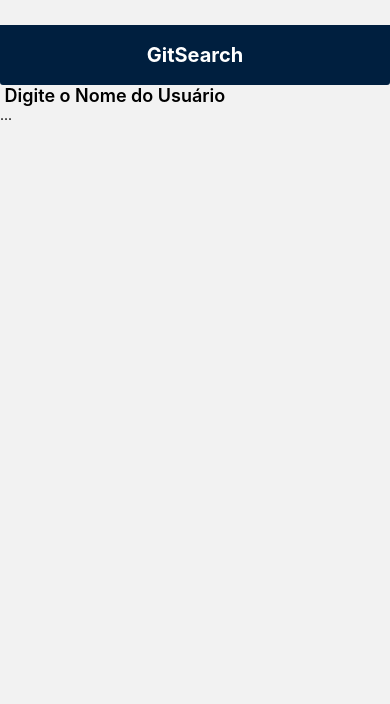
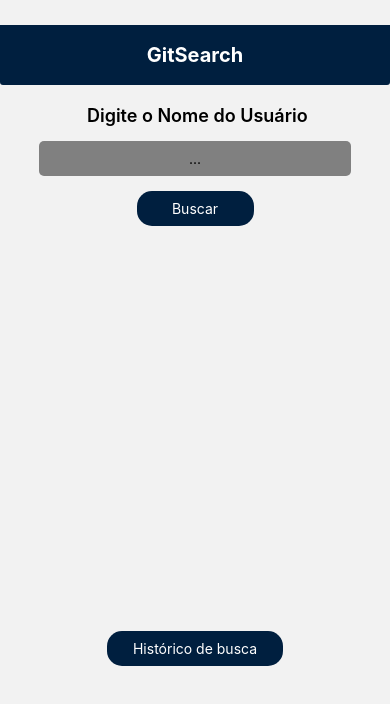
Before and after one commit to EnzoMacedo11/gitSearch, a React Native app: screen /Home in a window 390 px wide. Shown: the top 704 px of the page. Built offline with nearby package versions, Linux system fonts and the light colour scheme.

Commit message:
feat: v1 Screen Home

```diff
--- a/package.json
+++ b/package.json
@@ -13,13 +13,15 @@
     "@react-navigation/native": "^6.1.7",
     "@react-navigation/native-stack": "^6.9.13",
     "@react-navigation/stack": "^6.3.17",
+    "axios": "^1.4.0",
     "expo": "~49.0.5",
     "expo-status-bar": "~1.6.0",
     "react": "18.2.0",
     "react-native": "0.72.3",
     "react-native-reanimated": "~3.3.0",
     "react-native-safe-area-context": "4.6.3",
-    "react-native-screens": "~3.22.0"
+    "react-native-screens": "~3.22.0",
+    "styled-components": "^6.0.5"
   },
   "devDependencies": {
     "@babel/core": "^7.20.0",
--- a/src/pages/home/index.tsx
+++ b/src/pages/home/index.tsx
@@ -1,31 +1,171 @@
-import { StyleSheet, Text, TextInput, View } from "react-native";
+import styled from "styled-components/native";
 
 import { useState } from "react";
 import Header from "../../components/header";
+import axios from "axios";
+import { Alert } from "react-native";
 
-export default function Home() {
-  const [name, setName] = useState<string>("");
-  return (
-    <View style={styles.container}>
-      <Header/>
-      <Text style={styles.inputName}> Digite o Nome do Usuário</Text>
-      <TextInput onChangeText={setName} value={name} placeholder="..." />
-    </View>
-  );
-
-
+interface GitUser {
+  avatar_url: string;
+  name: string;
+  login: string;
+  location: string;
 
 }
 
-const styles = StyleSheet.create({
-  container:{
-    flex:1
-  },
+export default function Home() {
+  const [name, setName] = useState("");
+  const [user, setUser] = useState<GitUser>({
+    avatar_url: '',
+    name: '',
+    login: '',
+    location: '',
+  }); // Precisa ser coletado > E que no resultado apareça a foto, o nome, o login e a localização.
 
-  inputName:{
-    fontSize:18,
-    fontWeight:"600",
-    color:"#000000"
+  async function getUser() {
+    if(name == ""){
+      Alert.alert("Error","Digite um nome antes de buscar")
+    }else{
+      const url = `https://api.github.com/users/${name}`;
+
+      try {
+        const response = await axios.get(url);
+        setUser(response.data);
+        console.log(response.data);
+      } catch (error) {
+        Alert.alert("Error",`O usuário "${name}" não foi encontrado.`)
+        console.log('Erro ao buscar usuário:', error);
+        setUser({
+          avatar_url: '',
+          name: '',
+          login: '',
+          location: '',
+        });
+      }
+    }
+
   }
 
-})
+
+  return (
+    <Main>
+      <Header />
+      <FormBox>
+        <InputName> Digite o Nome do Usuário</InputName>
+
+        <TextInputStyled
+          onChangeText={setName}
+          value={name}
+          placeholder="..."
+        />
+        <FormButton onPress={() => getUser()}>
+          <ButtonText>Buscar</ButtonText>
+        </FormButton>
+        <ResultBox>
+          <ImageBox>
+            <UserImage source={{ uri: user.avatar_url }} />
+          </ImageBox>
+
+          <InfoBox>
+            <UserName>{user.name}</UserName>
+            <UserLogin>{user.login}</UserLogin>
+            <UserLocation>{user.location}</UserLocation>
+          </InfoBox>
+        </ResultBox>
+        <ListButton onPress={() => getUser()}>
+          <ButtonText>Histórico de busca</ButtonText>
+        </ListButton>
+      </FormBox>
+    </Main>
+  );
+}
+
+const Main = styled.View`
+  display: flex;
+
+`;
+const FormBox = styled.View`
+  display: flex;
+  align-items: center;
+  margin-top: 20px;
+  justify-content:center;
+
+`;
+
+const InputName = styled.Text`
+  font-size: 18px;
+  font-weight: 600;
+  color: #000000;
+`;
+
+const TextInputStyled = styled.TextInput`
+  margin-top: 15px;
+  height: 35px;
+  width: 80%;
+  border-radius: 5px;
+  background-color: grey;
+  text-align: center;
+`;
+
+const FormButton = styled.TouchableOpacity`
+  margin-top: 15px;
+  display: flex;
+  align-items: center;
+  justify-content: center;
+  background-color: #001f3f;
+  width: 30%;
+  height: 35px;
+  border-radius: 15px;
+`;
+
+const ListButton = styled.TouchableOpacity`
+  margin-top: 80px;
+  display: flex;
+  align-items: center;
+  justify-content: center;
+  background-color: #001f3f;
+  width: 45%;
+  height: 35px;
+  border-radius: 15px;
+`;
+
+const ButtonText = styled.Text`
+  color: white;
+`;
+
+const ResultBox = styled.View`
+  margin-top: 25px;
+  display: flex;
+  flex-direction: row;
+  width: 80%;
+  height: 300px;
+
+  border-radius:15px;
+`;
+const InfoBox = styled.View`
+  display: flex;
+  justify-content:center;
+  margin-left:25px;
+`;
+const ImageBox = styled.View`
+  margin-left: 10px;
+  display: flex;
+  justify-content: center;
+  align-items: center;
+`;
+
+const UserName = styled.Text`
+  font-size: 18;
+`;
+
+const UserLogin = styled.Text`
+  font-size: 18;
+`;
+const UserLocation = styled.Text`
+  font-size: 18;
+`;
+const UserImage = styled.Image`
+  width: 100px;
+  height: 100px;
+  border-radius: 50px;
+`;
```
Also changed, not shown: 1 other file (tests, documents, lock files or other folders).
